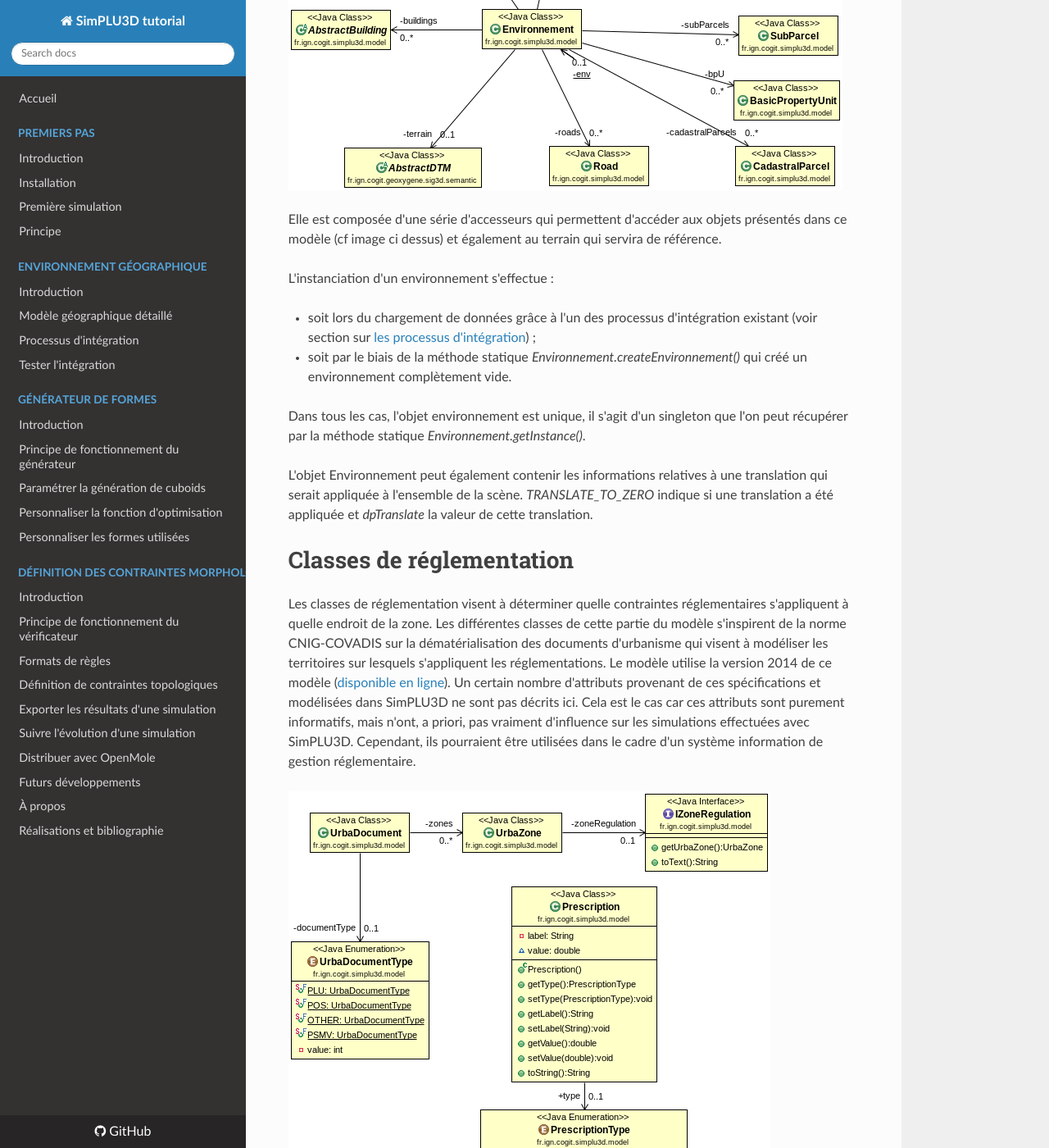
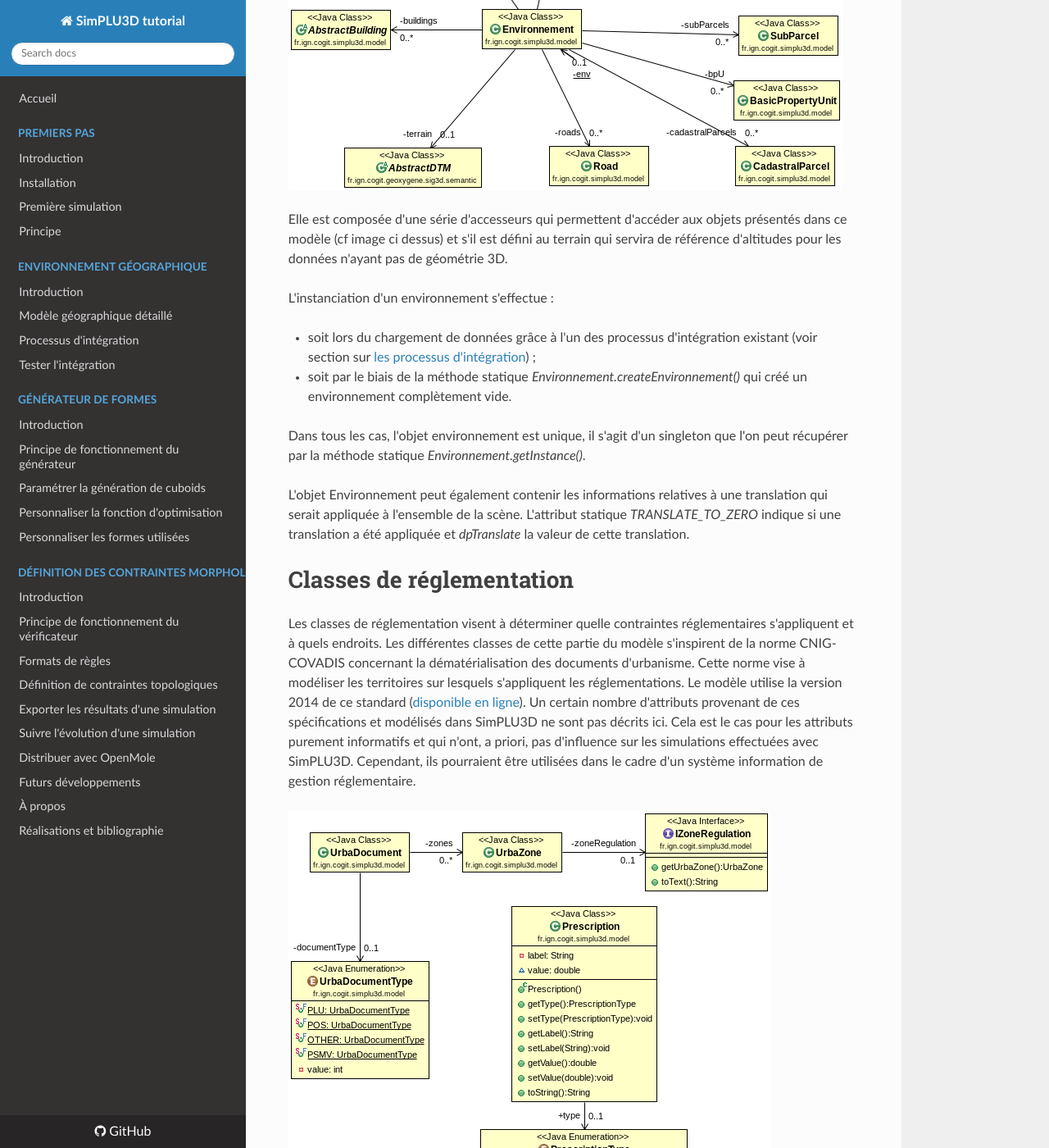
Before and after one commit to SimPLU3D/simplu3D-tutorial, an MkDocs documentation site: the page built from docs/envgeo/modelgeo.md, in a window 1280 px wide and 1400 px high, scrolled down 2065 px. Shown: the whole window at 82% size. Built offline with MkDocs 1.6.1, drawn with Linux system fonts in a browser that asks for light colours; nearby versions of some CDN libraries; some of the changed text lies outside the part shown.

Commit message:
Update modelgeo.md

```diff
--- a/docs/envgeo/modelgeo.md
+++ b/docs/envgeo/modelgeo.md
@@ -39,17 +39,17 @@ Le modèle géographique est instancié dans le package *fr.ign.cogit.simplu3d.m
 
 Le modèle est certes complexe dans l'absolu, mais il n'est néanmoins (comme présenté dans l'[exemple de la simulation basique](../begin/first_simulation.md)) pas nécessaire de renseigner toutes les classes pour permettre l'exécution du modèle. Seules les classes relatives aux parcelles doivent absolument être instanciées. Le fait de ne pas instancier une des classes du modèle rend impossible la capacité d'évaluer des contraintes s'appuyant sur les éléments non instanciés. Dans cette page, nous ne décrivons que le logique du modèle. Le processus d'intégration existant est décrit dans une [autre page](integration.md).
 
-Les diagrammes de classes sont générées avec le plugin [ObjectAID d'Eclipse](http://www.objectaid.com/) et les fichiers sont disponibles dans le dossier [*diagram* de SimPLU3D-rules](https://github.com/SimPLU3D/simplu3D-rules/tree/master/diagram/).
+Les diagrammes de classes sont générés avec le plugin [ObjectAID d'Eclipse](http://www.objectaid.com/) et les fichiers sont disponibles dans le dossier [*diagram* de SimPLU3D-rules](https://github.com/SimPLU3D/simplu3D-rules/tree/master/diagram/).
 
 
 # Classe Environnement
 
-La classe *Environnement* est une classe central dans le modèle de SimPLU3D car elle le point d'entrée pour accéder à l'ensemble des objets nécessaires pour vérifier le respect des règles morphologiques.
+La classe *Environnement* est une classe centrale dans le modèle de SimPLU3D car elle est le point d'entrée pour accéder à l'ensemble des objets nécessaires pour vérifier le respect des règles morphologiques.
 
 
 ![Image présentant la classe Environnement de SimPLU3D](./img/environnementdiagram.png)
 
-Elle est composée d'une série d'accesseurs qui permettent d'accéder aux objets présentés dans ce modèle (cf image ci dessus) et également au terrain qui servira de référence.
+Elle est composée d'une série d'accesseurs qui permettent d'accéder aux objets présentés dans ce modèle (cf image ci dessus) et s'il est défini au terrain qui servira de référence d'altitudes pour les données n'ayant pas de géométrie 3D.
 
 L'instanciation d'un environnement s'effectue :
 
@@ -58,17 +58,15 @@ L'instanciation d'un environnement s'effectue :
 
 Dans tous les cas, l'objet environnement est unique, il s'agit d'un singleton que l'on peut récupérer par la méthode statique *Environnement.getInstance()*.
 
-L'objet Environnement peut également contenir les informations relatives à une translation qui serait appliquée à l'ensemble de la scène. *TRANSLATE_TO_ZERO* indique si une translation a été appliquée et *dpTranslate* la valeur de cette translation.
+L'objet Environnement peut également contenir les informations relatives à une translation qui serait appliquée à l'ensemble de la scène. L'attribut statique *TRANSLATE_TO_ZERO* indique si une translation a été appliquée et *dpTranslate* la valeur de cette translation.
 
 # Classes de réglementation
 
-Les classes de réglementation visent à déterminer quelle contraintes réglementaires s'appliquent à quelle endroit de la zone. Les différentes classes de cette partie du modèle s'inspirent de la norme CNIG-COVADIS  sur la dématérialisation des documents d'urbanisme qui visent à modéliser les territoires sur lesquels s'appliquent les réglementations. Le modèle utilise la version 2014 de ce modèle ([disponible en ligne](http://cnig.gouv.fr/?page_id=2732)). Un certain nombre d'attributs provenant de ces spécifications et modélisées dans SimPLU3D ne sont pas décrits ici. Cela est le cas car ces attributs sont purement informatifs, mais n'ont, a priori, pas vraiment d'influence sur les simulations effectuées avec SimPLU3D. Cependant, ils pourraient être utilisées dans le cadre d'un système information de gestion réglementaire.
-
-
+Les classes de réglementation visent à déterminer quelle contraintes réglementaires s'appliquent et à quels endroits. Les différentes classes de cette partie du modèle s'inspirent de la norme CNIG-COVADIS concernant la dématérialisation des documents d'urbanisme. Cette norme vise à modéliser les territoires sur lesquels s'appliquent les réglementations. Le modèle utilise la version 2014 de ce standard ([disponible en ligne](http://cnig.gouv.fr/?page_id=2732)). Un certain nombre d'attributs provenant de ces spécifications et modélisés dans SimPLU3D ne sont pas décrits ici. Cela est le cas pour les attributs purement informatifs et qui n'ont, a priori, pas d'influence sur les simulations effectuées avec SimPLU3D. Cependant, ils pourraient être utilisées dans le cadre d'un système information de gestion réglementaire.
 
 ![Image présentant les classes de réglementation de SimPLU3D](./img/regulationdiagram.png)
 
-La classe *UrbaDocument* est la classe parent qui décrit le document modélisé. Il possède un type défini parmi les possibilités offertes par l'énumération *UrbaDocumentType* comme POS, PLU, etc. . La classe  *UrbaDocument* possède des zones d'urbanisme (UrbaZone) qui possèdent une géométrie surfacique (accessible avec la méthode *getGeom()*). Les contraintes réglementaires sont définies pour chaque UrbaZone et accessible à travers une réglementation de zone (décrite dans l'interface *IZoneRegulation*). L'implémentation de cette interface permet de définir les valeurs des contraintes qui s'appliquent sur la zone. Il est seulement nécessaire de définir la zone réglementaire urbaine sur laquelle cette réglementation est définie (*getUrbaZone()*) et un convertisseur en texte pour consulter les informations contenues (*toText()*).
+La classe *UrbaDocument* est la classe parent qui décrit le document modélisé. Il possède un type défini parmi les possibilités offertes par l'énumération *UrbaDocumentType* comme les valeurs POS, PLU, etc. . La classe  *UrbaDocument* possède des zones d'urbanisme (UrbaZone) qui possèdent une géométrie surfacique (accessible avec la méthode *getGeom()*). Les contraintes réglementaires sont définies pour chaque *UrbaZone* et accessibles à travers une réglementation de zone (décrite dans l'interface *IZoneRegulation*). L'implémentation de cette interface permet de définir les valeurs des contraintes qui s'appliquent sur la zone (voir[l'exemple sur les formats de règles](https://simplu3d.github.io/simplu3D-tutorial/rules/formats/)). Il est seulement nécessaire de définir la zone réglementaire urbaine sur laquelle cette réglementation est définie (*getUrbaZone()*) et un convertisseur en texte pour consulter les informations contenues (*toText()*).
 
 
 La classe *Prescription* vise à définir des contraintes qui s'appliquent localement. Une prescription peut avoir une géométrie qui soit ponctuelle, surfacique ou linéaire et a un type qui set définie à travers l'énumartion *PrescriptionType*. Cette énumération provient de la norme CNIG-COVADIS et reroupe les différents types définis dans la norme.
```
